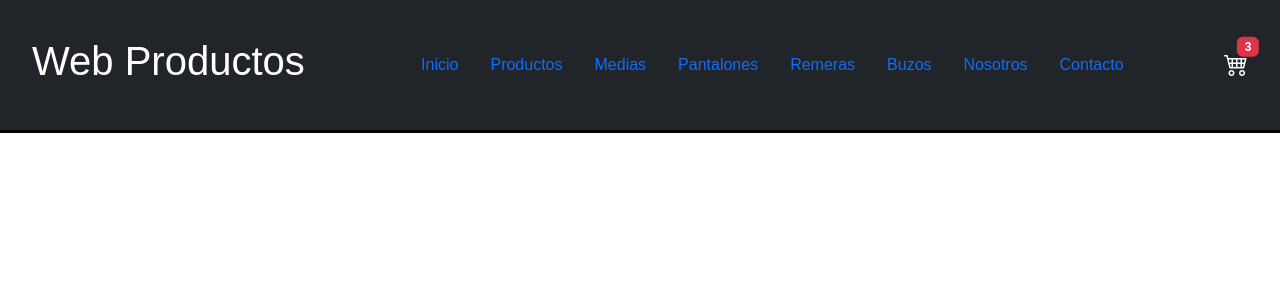
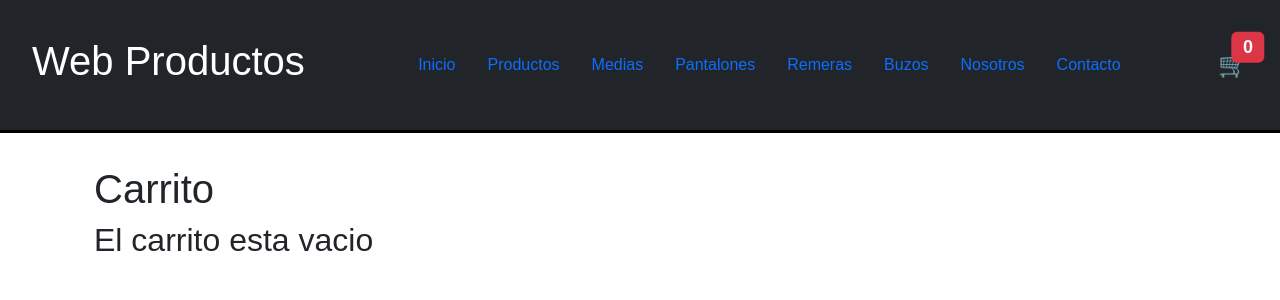
Before and after one commit to SebastianFurquet/React-Coder-Furquet, a React (Vite) app: page /carrito in a window 1280 px wide. Shown: the top 300 px of the page. Built offline with nearby package versions, Linux system fonts and the light colour scheme.

Commit message:
carrito, CartWidget, cartcontext

```diff
--- a/src/App.jsx
+++ b/src/App.jsx
@@ -6,11 +6,17 @@ import Navbar from "./Components/NavBar";
 import "./App.css";
 import { BrowserRouter, Route, Routes } from "react-router-dom";
 import Contacto from "./Components/Contacto";
+import { CartProvider } from "./context/CartContext";
+import Carrito from "./Components/Carrito";
 
 
 function App() {
+
+
+
   return (
   <div>
+    <CartProvider>
       <BrowserRouter>
 
       <Navbar />
@@ -22,11 +28,11 @@ function App() {
         <Route path="/productos/:categoria" element = {<ItemListContainer />} />
         <Route path="/nosotros" element={<Nosotros />}/>
         <Route path="/contacto" element={<Contacto />}/>
-
+        <Route path="/carrito" element={<Carrito />}/>
       </Routes>
 
       </BrowserRouter>
-
+    </CartProvider>
   </div>
   );
 }
--- /dev/null
+++ b/src/Components/Carrito.jsx
@@ -0,0 +1,47 @@
+import React, { useContext } from 'react'
+import { CartContext } from '../context/CartContext'
+
+const Carrito = () => {
+
+    const {carrito, precioTotal, vaciarCarrito} = useContext(CartContext)
+
+    const handleVaciar = () => {
+        vaciarCarrito()
+    }
+
+    return (
+        <div className="container">
+            <h1 className="main-title">Carrito</h1>
+
+        {carrito.map((prod) => (
+            <div key={prod.id} className="producto-detalle">
+                <img src={prod.imagen} alt={prod.titulo} />
+                <div>
+                <h3 className="titulo">{prod.titulo}</h3>
+                <p className="descripcion">{prod.descripcion}</p>
+                <p className="categoria">Categoria: {prod.categoria}</p>
+                <p className="precio">${prod.precio}</p>
+                <p className="cantidad">Cantidad: {prod.cantidad}</p>
+                <p className="subtotal">Subtotal: ${prod.precio * prod.cantidad}</p>
+
+                </div>
+            </div>
+            ))
+        }
+
+        {
+        carrito.length > 0 ?
+            <>
+                <h2>Precio Total: $ {precioTotal()} </h2>
+                <button className="btn btn-danger" onClick={handleVaciar}>Vaciar Carrito</button>
+            </> :
+            <h2>El carrito esta vacio</h2>
+        }
+
+
+
+        </div>
+    );
+}
+
+export default Carrito
--- a/src/Components/CartWidget.jsx
+++ b/src/Components/CartWidget.jsx
@@ -1,13 +1,29 @@
-import React from 'react'
-import 'bootstrap-icons/font/bootstrap-icons.css';
+import React, { useContext } from 'react'
+import { Link,  } from 'react-router-dom'
+import { CartContext } from '../context/CartContext'
 
 const CartWidget = () => {
-return (
+
+    const{cantidadEnCarrito} = useContext(CartContext)
+
+  return (
     <div className="text-white position-relative">
+
+        <Link className="nav-link bi bi-cart4 fs-4" to="/carrito">
+            🛒
+            <span className="badge bg-danger position-absolute top-0 start-100 translate-middle"> {cantidadEnCarrito()} </span>
+        </Link>
+
+    </div>
+
+
+/*     <div className="text-white position-relative">
     <i className="bi bi-cart4 fs-4"></i>
     <span className="badge bg-danger position-absolute top-0 start-100 translate-middle"> 3 </span>
-    </div>
-)
+    </div> */
+
+
+  )
 }
 
 export default CartWidget
--- a/src/Components/ItemDetail.jsx
+++ b/src/Components/ItemDetail.jsx
@@ -1,23 +1,26 @@
 
-import { useState } from "react";
+import { useContext, useState } from "react";
+import {toCapital} from "../helpers/toCapital";
 import ItemCount from "./ItemCount";
-import {toCapital} from "../helpers/toCapital";
+import { CartContext } from "../context/CartContext";
+import { set } from "react-hook-form";
+
+
 
 
 const ItemDetail = ({ item }) => {
 
-const [cantidad, setcantidad] = useState(1);
+  const {carrito, agregarAlCarrito} = useContext(CartContext);
+  console.log(carrito);
 
-const handleRestar = ()=> {
-    cantidad > 1 && setcantidad(cantidad - 1);
-}
+  const [cantidad, setcantidad] = useState(1);
 
-const handleSumar = ()=> {
-    cantidad < item.stock && setcantidad(cantidad + 1);
-}
+  const handleRestar = ()=> {
+      cantidad > 1 && setcantidad(cantidad - 1);
+  }
 
-const handleAgregar = () => {
-    console.log({...item, cantidad})
+  const handleSumar = ()=> {
+      cantidad < item.stock && setcantidad(cantidad + 1);
   }
 
   return (
@@ -33,7 +36,7 @@ const handleAgregar = () => {
                   cantidad={cantidad}
                   handleSumar={handleSumar}
                   handleRestar={handleRestar}
-                  handleAgregar={handleAgregar}
+                  handleAgregar={()=>{agregarAlCarrito(item, cantidad) }}
                 />
 
         </div>
--- a/src/Components/ItemListContainer.jsx
+++ b/src/Components/ItemListContainer.jsx
@@ -9,7 +9,7 @@ const ItemListContainer = () => {
 const [productos, setProductos] = useState([]);
 const [titulo, setTitulo] = useState("Productos");
 const categoria = useParams().categoria;
-console.log(categoria)
+/* console.log(categoria) */
 
 useEffect(() => {
     pedirDatos()
--- a/src/Components/NavBar.jsx
+++ b/src/Components/NavBar.jsx
@@ -15,6 +15,7 @@ return (
             <li className='nav-item'><Link className="nav-link" to="/productos/buzos">Buzos</Link></li>
             <li className='nav-item'><Link className="nav-link" to="/nosotros">Nosotros</Link></li>
             <li className='nav-item'><Link className="nav-link" to="/contacto">Contacto</Link></li>
+
         </ul>
         <CartWidget/>
     </nav>
--- /dev/null
+++ b/src/context/CartContext.jsx
@@ -0,0 +1,58 @@
+import { createContext, useEffect, useState } from "react";
+
+
+export const CartContext = createContext();
+
+const carritoInicial = JSON.parse(localStorage.getItem("carrito")) || [];
+
+export const CartProvider = ({children}) => {
+
+    const [carrito, setCarrito] = useState(carritoInicial);
+
+    const agregarAlCarrito = (item, cantidad) => {
+    const itemAgregado = {...item, cantidad};
+
+    const nuevoCarrito = [...carrito];
+    const estaEnElCarrito = nuevoCarrito.find((producto)=> producto.id === itemAgregado.id)
+
+    if (estaEnElCarrito) {
+        estaEnElCarrito.cantidad += cantidad;
+    } else {
+        nuevoCarrito.push(itemAgregado);
+    }
+        setCarrito(nuevoCarrito);
+
+    }
+
+
+const cantidadEnCarrito = () =>{
+    return carrito.reduce((acc, producto) => acc + producto.cantidad, 0);
+}
+
+const precioTotal = () =>{
+    return carrito.reduce((acc, producto) => acc + (producto.precio * producto.cantidad), 0);
+}
+
+const vaciarCarrito = () => {
+    setCarrito([]);
+}
+
+useEffect(() => {
+    localStorage.setItem("carrito", JSON.stringify(carrito));
+}, [carrito])
+
+
+
+return (
+<CartContext.Provider value= {{
+    carrito,
+    agregarAlCarrito,
+    cantidadEnCarrito,
+    precioTotal,
+    vaciarCarrito
+    }}>
+    {children}
+</CartContext.Provider>
+
+)
+}
```
Lines whose indentation alone changed are shown as unchanged.
